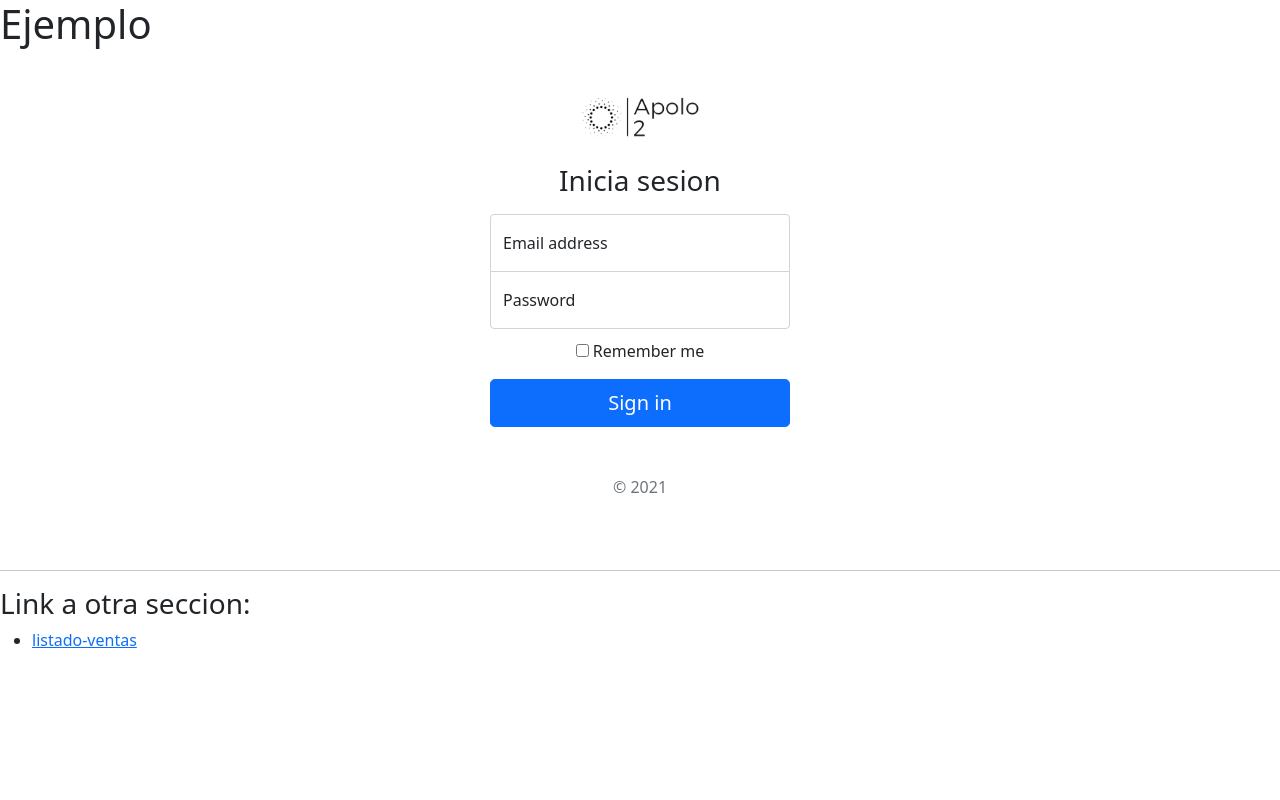
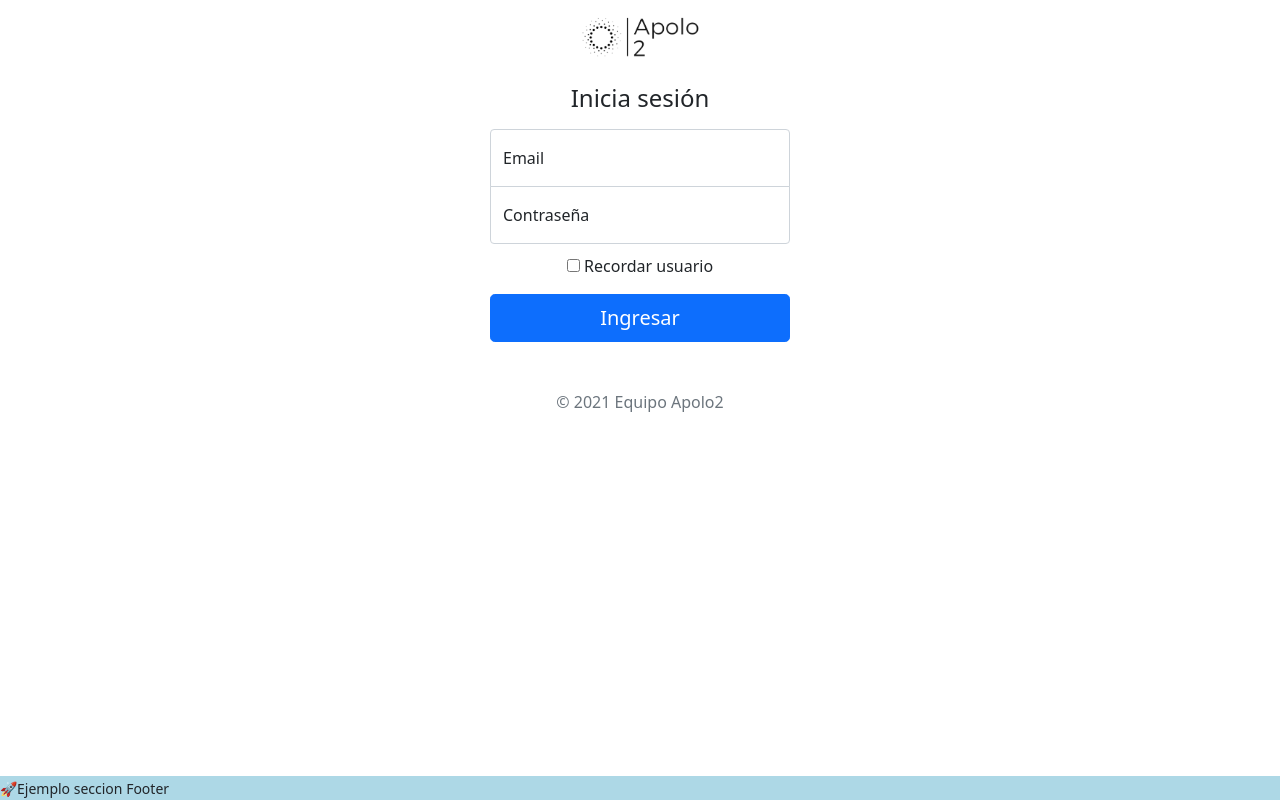
Before and after one commit to apolo-2/apolo2, a React (Create React App) app: page /login in a window 1280 px wide. Built offline with nearby package versions, Linux system fonts and the light colour scheme.

Commit message:
add folder layouts, add footer as a component, set '/' as a welcome page, move login page to '/login'

```diff
--- a/src/App.jsx
+++ b/src/App.jsx
@@ -1,5 +1,7 @@
+import Layout from 'layouts/Layout';
 import Index from 'pages';
 import ListadoVentasInfoPage from 'pages/listado-ventas';
+import LoginFormInfoPage from 'pages/login';
 import { BrowserRouter as Router, Switch, Route } from 'react-router-dom';
 import 'styles/styles.css';
 
@@ -7,7 +9,11 @@ function App() {
   return (
     <div className='App'>
       <Router>
+        <Layout>
           <Switch>
+            <Route path='/login'>
+              <LoginFormInfoPage />
+            </Route>
             <Route path='/listado-ventas'>
               <ListadoVentasInfoPage />
             </Route>
@@ -15,7 +21,9 @@ function App() {
               <Index />
             </Route>
           </Switch>
+        </Layout>
       </Router>
+
     </div>
   );
 }
--- /dev/null
+++ b/src/components/Footer.jsx
@@ -0,0 +1,12 @@
+
+import React from 'react'
+
+const Footer = () => {
+    return (
+        <footer>
+            <small> 🚀Ejemplo seccion Footer</small>
+        </footer>
+    )
+}
+
+export default Footer
--- a/src/components/LoginForm.jsx
+++ b/src/components/LoginForm.jsx
@@ -6,24 +6,24 @@ function LoginForm({ imagen }) {
       <main className='form-signin'>
         <form>
           <img className='mb-4' src={imagen} alt='' width='120'  />
-          <h1 className='h3 mb-3 fw-normal'>Inicia sesion</h1>
+          <h1 className='h4 mb-3 fw-normal'>Inicia sesión</h1>
 
           <div className='form-floating'>
             <input type='email' className='form-control' id='floatingInput' placeholder='name@example.com' />
-            <label for='floatingInput'>Email address</label>
+            <label for='floatingInput'>Email</label>
           </div>
           <div className='form-floating'>
-            <input type='password' className='form-control' id='floatingPassword' placeholder='Password' />
-            <label for='floatingPassword'>Password</label>
+            <input type='password' className='form-control' id='floatingPassword' placeholder='Contraseña' />
+            <label for='floatingPassword'>Contraseña</label>
           </div>
 
           <div className='checkbox mb-3'>
             <label>
-              <input type='checkbox' value='remember-me' /> Remember me
+              <input type='checkbox' value='remember-me' /> Recordar usuario
             </label>
           </div>
-          <button className='w-100 btn btn-lg btn-primary' type='submit'>Sign in</button>
-          <p className='mt-5 mb-3 text-muted'>&copy; 2021</p>
+          <button className='w-100 btn btn-lg btn-primary' type='submit'>Ingresar</button>
+          <p className='mt-5 mb-3 text-muted'>&copy; 2021 Equipo Apolo2</p>
         </form>
       </main>
     </div>
--- /dev/null
+++ b/src/layouts/Layout.jsx
@@ -0,0 +1,15 @@
+// import Header from 'components/Header';
+import Footer from 'components/Footer';
+import React from 'react';
+
+const Layout = ({ children }) => {
+  return (
+    <div className='mainContainer'>
+      {/* <Header /> */}
+      <main>{children}</main>
+      <Footer />
+    </div>
+  );
+};
+
+export default Layout;
--- a/src/pages/index.jsx
+++ b/src/pages/index.jsx
@@ -1,32 +1,27 @@
-import ListadoVentas from 'components/ListadoVentas';
 import LoginForm from 'components/LoginForm';
 // import logo from 'media/logo.png';
 // import borderCollie from 'media/borderCollie.jpg';
 // import rhodesian from 'media/rhodesian.jpg';
  import logoApolo from 'media/apolo_logo.png';
-
+ import { Link } from 'react-router-dom';
 
 function Index() {
   return (
-    <div>
-      <header>
-        <h1>Ejemplo</h1>
-        <br />
-      </header>
-      <main>
-        <LoginForm imagen={logoApolo} />
-        <br />
-        <hr />
-        <h3>Link a otra seccion:</h3>
-        <ul>
-            <li>
-                <a href='/listado-ventas'>listado-ventas </a>
-            </li>
-        </ul>
-      </main>
-      <footer></footer>
-    </div>
-    // <LoginForm imagen={logoApolo} />
+          <section>
+            <h1>Pagina de bienvenida!</h1>
+            <h3>Grupo Apolo2 🚀</h3>
+            <br />
+            <h5>Programa MisionTIC 2022</h5>
+            <p>Otra informacion relacionada con el proyecto: Integrantes, alcance, etc.</p>
+            <ul>
+              <li>
+                <Link to='/login'>Login</Link>
+              </li>
+              <li>
+                <Link to='/litasdo-ventas'>Listado-ventas</Link>
+              </li>
+            </ul>
+          </section>
   );
 }
 
--- /dev/null
+++ b/src/pages/login.jsx
@@ -0,0 +1,12 @@
+import LoginForm from 'components/LoginForm';
+import logoApolo from 'media/apolo_logo.png';
+
+function LoginFormInfoPage() {
+    return  (
+            <main>
+                <LoginForm imagen={logoApolo} />
+            </main>
+    );
+  }
+
+  export default LoginFormInfoPage;
--- a/src/styles/styles.css
+++ b/src/styles/styles.css
@@ -1,5 +1,4 @@
 /* test  borrar*/
-
 table, tr, td{
     border: 2px;
     border-color: gray;
@@ -72,3 +71,22 @@ body {
 #loginForm{
     margin-top: 10%;
 }
+
+/* daniel css proyecto */
+.mainContainer {
+  display: flex;
+  flex-direction: column;
+  height: 100vh;
+  overflow-y: hidden;
+}
+
+.mainContainer > main {
+  height: 100%;
+  overflow-y: scroll;
+}
+
+
+/* footer */
+footer{
+  background-color: lightblue;
+}
```
Lines whose indentation alone changed are shown as unchanged.
